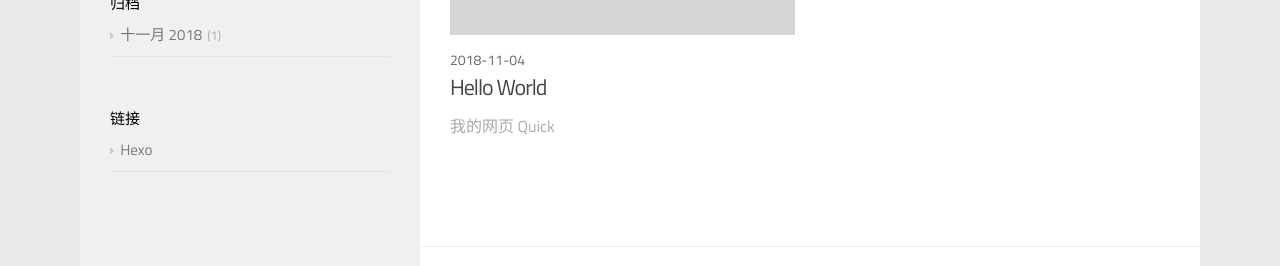
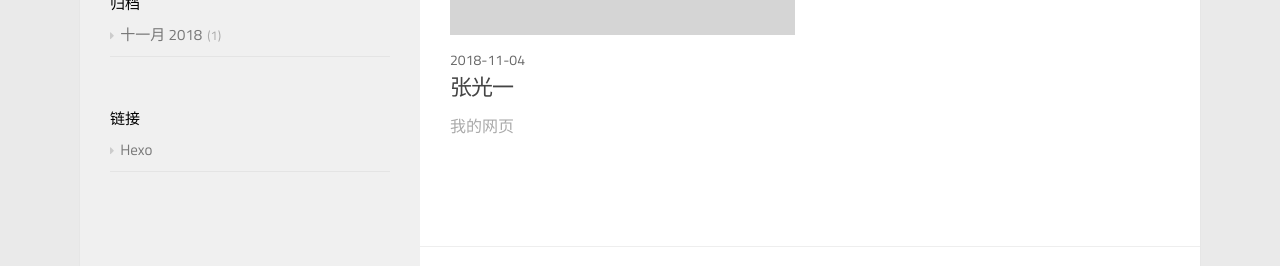
Before and after one commit to CTGUzhangguangyi/CTGUzhangguangyi.github.io, a plain HTML site: page index.html in a window 1280 px wide. Shown: the part 468-734 px from the top of the page. Drawn offline with Linux system fonts and the light colour scheme; no server answers.

Commit message:
Update index.html

```diff
--- a/index.html
+++ b/index.html
@@ -183,13 +183,12 @@
 
 
         <h1 class="article-title" itemprop="name">
-        <a href="/2018/11/04/hello-world/">Hello World</a>
+        <a href="/2018/11/04/hello-world/">张光一</a>
         </h1>
 
 
         <p class="article-excerpt">
            我的网页
-Quick
         </p>
     </div>
 </article>
```
